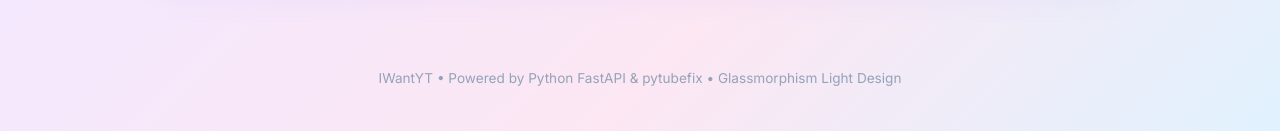
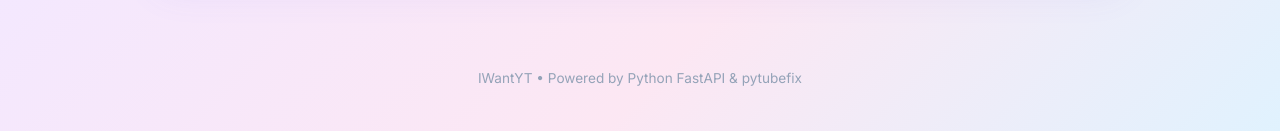
Before and after one commit to VecetyP/I-Want-YT, a plain HTML site: page static/index.html in a window 1280 px wide. Shown: the part 857-988 px from the top of the page. Drawn offline with Linux system fonts and the light colour scheme.

Commit message:
Remove Glassmorphism Light Design from footer in index.html

```diff
--- a/static/index.html
+++ b/static/index.html
@@ -166,7 +166,7 @@
 
         <!-- Footer -->
         <footer class="app-footer">
-            <p>IWantYT &bull; Powered by Python FastAPI & pytubefix &bull; Glassmorphism Light Design</p>
+            <p>IWantYT &bull; Powered by Python FastAPI & pytubefix</p>
         </footer>
     </div>
 
```
